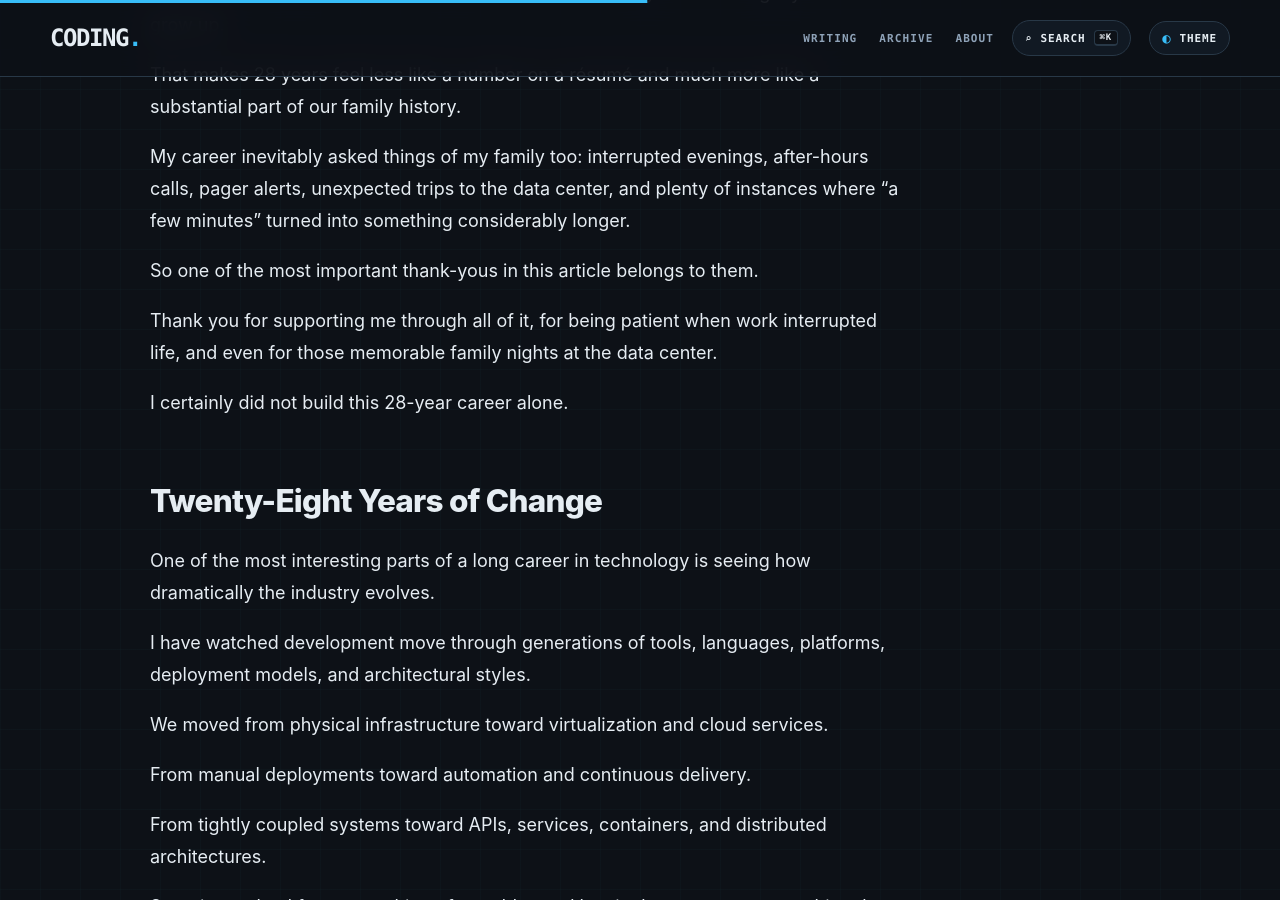
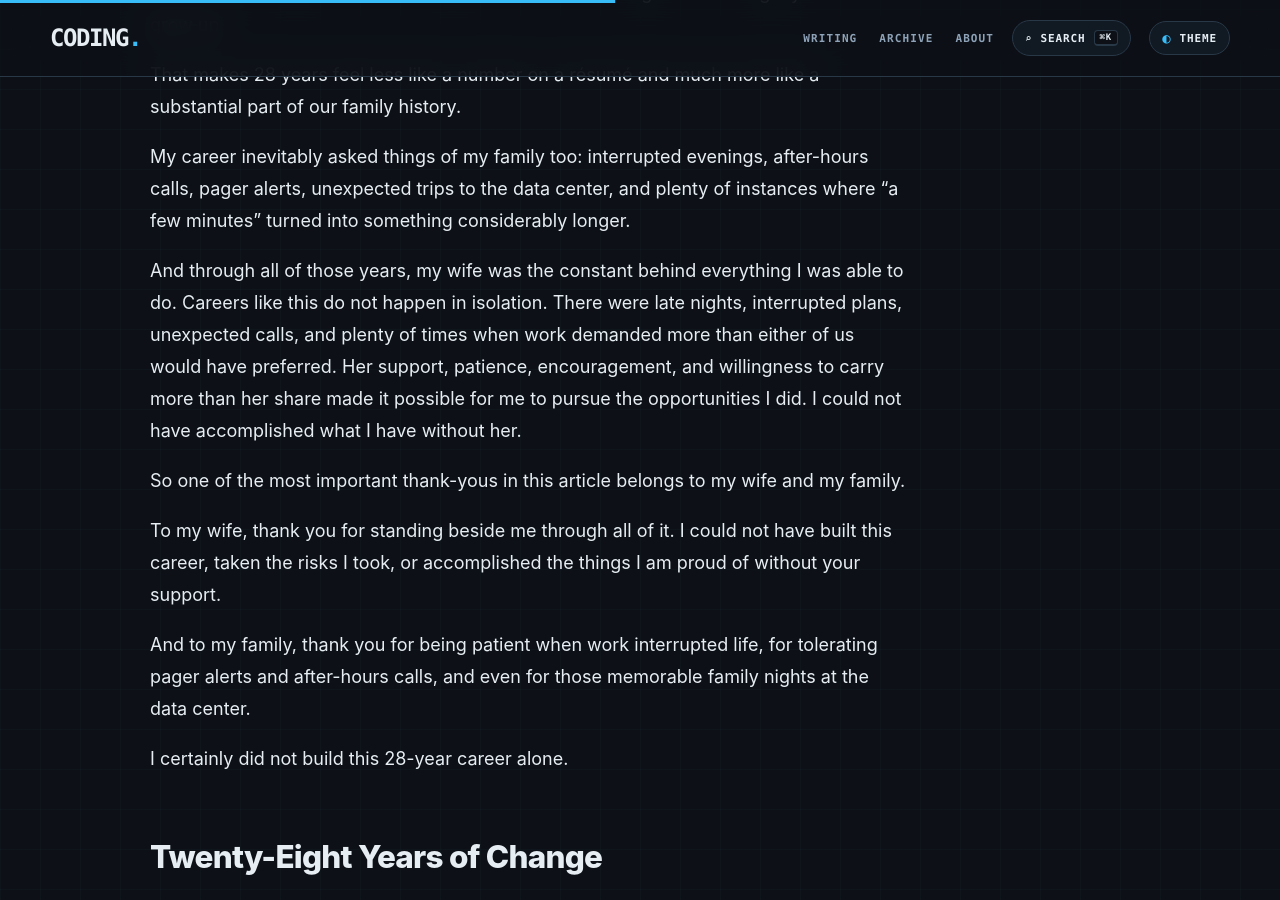
Before and after one commit to infoconex/coding-blog, a Jekyll site: the page built from post/2026/09/01/moving-on-after-28-years-at-concord/index.md, in a window 1280 px wide and 900 px high, scrolled down 3951 px. Built offline with Jekyll 4.4.1, drawn with Linux system fonts in a browser that asks for light colours.

Commit message:
Thank my wife in Concord departure article

```diff
--- a/post/2026/09/01/moving-on-after-28-years-at-concord/index.md
+++ b/post/2026/09/01/moving-on-after-28-years-at-concord/index.md
@@ -104,9 +104,13 @@ That makes 28 years feel less like a number on a résumé and much more like a s
 
 My career inevitably asked things of my family too: interrupted evenings, after-hours calls, pager alerts, unexpected trips to the data center, and plenty of instances where “a few minutes” turned into something considerably longer.
 
-So one of the most important thank-yous in this article belongs to them.
+And through all of those years, my wife was the constant behind everything I was able to do. Careers like this do not happen in isolation. There were late nights, interrupted plans, unexpected calls, and plenty of times when work demanded more than either of us would have preferred. Her support, patience, encouragement, and willingness to carry more than her share made it possible for me to pursue the opportunities I did. I could not have accomplished what I have without her.
 
-Thank you for supporting me through all of it, for being patient when work interrupted life, and even for those memorable family nights at the data center.
+So one of the most important thank-yous in this article belongs to my wife and my family.
+
+To my wife, thank you for standing beside me through all of it. I could not have built this career, taken the risks I took, or accomplished the things I am proud of without your support.
+
+And to my family, thank you for being patient when work interrupted life, for tolerating pager alerts and after-hours calls, and even for those memorable family nights at the data center.
 
 I certainly did not build this 28-year career alone.
 
```
